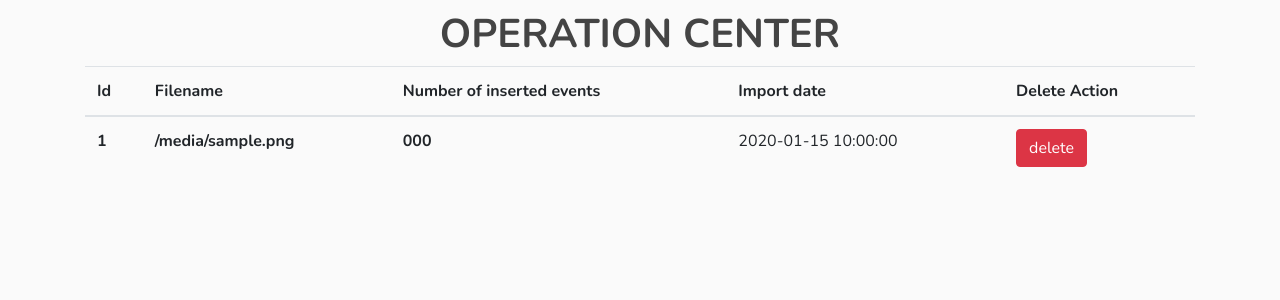
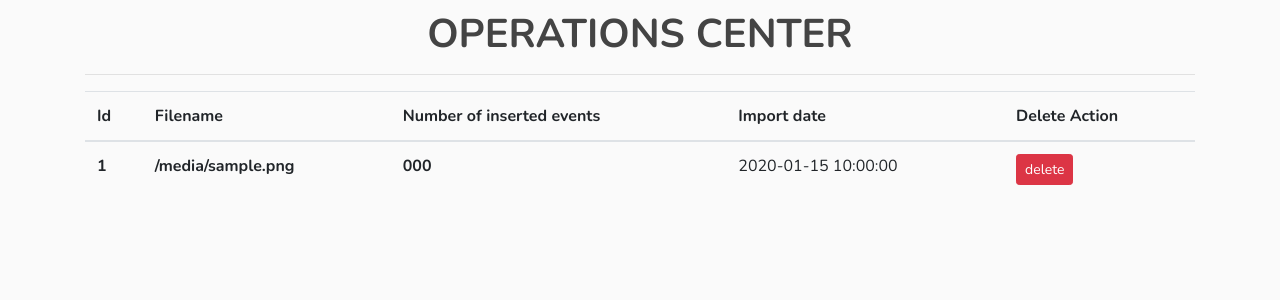
Before and after one commit to omega-coder/fet-to-calendar-api-manager, a Flask app: template fet_api_to_gcal/templates/operations.html.j2 in a window 1280 px wide. Shown: the part 56-356 px from the top of the page. Run offline with Flask 2, Linux system fonts and the light colour scheme; the template is opened without the code that fills it: most values are stand-ins (such as "Sample title", 1, 10 or a date in 2020); some libraries are stand-ins or nearby versions.

Commit message:
Transforms operations table to datatable

```diff
--- a/fet_api_to_gcal/templates/operations.html.j2
+++ b/fet_api_to_gcal/templates/operations.html.j2
@@ -1,8 +1,9 @@
 {% extends "layout.html.j2" %}
 
 {% block content %}
-    <h1 class="text-center">Operation Center</h1>
-    <table class="table table-hover table-stripped">
+    <h1 class="text-center">Operations Center</h1>
+    <hr>
+    <table id="operations_dt" class="table table-hover table-stripped">
   <thead>
     <tr>
       <th scope="col">Id</th>
@@ -21,7 +22,7 @@
             <th>{{ op.number_events }}</th>
             <td>{{ op.import_date }}</td>
             <td>
-                <a href="{{ url_for('delete_importation', id_import=op.id) }}" class="btn btn-danger">delete</a>
+                <a href="{{ url_for('delete_importation', id_import=op.id) }}" class="btn btn-danger btn-sm">delete</a>
             </td>
         </tr>
     {% endfor %}
@@ -30,3 +31,10 @@
 </table>
 
 {% endblock content %}
+
+{% block additional_js %}
+        $('#operations_dt').DataTable({
+            'pagingType': "full_numbers"
+        });
+        $('.dataTables_length').addClass('bs-select');
+{% endblock additional_js %}
```
